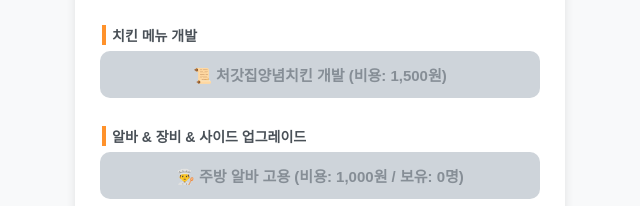
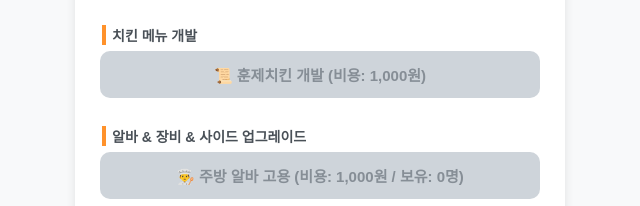
Before and after one commit to geonil0627-bot/IDLE-CHEOGAJIP, a plain HTML site: page index.html in a window 1280 px wide. Shown: the part 493-699 px from the top of the page, 320-960 px from the left. Drawn offline with Linux system fonts and the light colour scheme.

Commit message:
Update index.html

```diff
--- a/index.html
+++ b/index.html
@@ -50,9 +50,9 @@
     <div id="fever-banner" class="fever-banner">🔥 대형 유튜버 방문 버프! 전체 수익 5배 폭증 중! (<span id="fever-time">10</span>초)</div>
     <button id="fever-btn" class="btn btn-fever" onclick="activateFever()">🎥 유튜버 매장 방문 이벤트 발생! (클릭하여 버프 시작)</button>
 
-    <!-- 이미지 영역 (에러 처리 및 대체 이미지 호스팅 적용) -->
+    <!-- 이미지 영역 -->
     <div class="chicken-container">
-        <img id="chicken-img" class="chicken-display" src="https://images.unsplash.com/photo-1626082927389-6cd097cdc6ec?w=600&q=80" alt="치킨 이미지" onerror="this.src='https://images.unsplash.com/photo-1562967914-608f82629710?w=600&q=80'">
+        <img id="chicken-img" class="chicken-display" src="images/fride.jpg" alt="치킨 이미지" onerror="this.src='https://images.unsplash.com/photo-1626082927389-6cd097cdc6ec?w=600&q=80'">
         <div id="menu-title-overlay" class="menu-title-overlay">후라이드치킨</div>
     </div>
 
@@ -74,25 +74,24 @@
 </div>
 
 <script>
-    // 외부 브라우저에서 차단되지 않는 고화질 치킨 이미지 URL 세트
+    // 전달받은 파일명 매핑 (테크 트리 난이도순 정렬)
     const chickenMenuData = [
-        { name: "후라이드치킨", img: "https://images.unsplash.com/photo-1626082927389-6cd097cdc6ec?w=600&q=80", power: 100, cost: 0 },
-        { name: "처갓집양념치킨", img: "https://images.unsplash.com/photo-1569058242253-92a9c755a0ec?w=600&q=80", power: 250, cost: 1500 },
-        { name: "반반치킨", img: "https://images.unsplash.com/photo-1527477396000-e27163b481c2?w=600&q=80", power: 500, cost: 5000 },
-        { name: "매운양념치킨", img: "https://images.unsplash.com/photo-1608039829572-78524f79c4c7?w=600&q=80", power: 900, cost: 15000 },
-        { name: "와락치킨", img: "https://images.unsplash.com/photo-1562967916-eb82221dfb92?w=600&q=80", power: 1500, cost: 40000 },
-        { name: "슈프림양념치킨", img: "https://images.unsplash.com/photo-1569058242253-92a9c755a0ec?w=600&q=80", power: 2500, cost: 100000 },
-        { name: "핫슈프림양념치킨", img: "https://images.unsplash.com/photo-1608039829572-78524f79c4c7?w=600&q=80", power: 4000, cost: 250000 },
-        { name: "슈프림골드양념치킨", img: "https://images.unsplash.com/photo-1527477396000-e27163b481c2?w=600&q=80", power: 6500, cost: 600000 },
-        { name: "트러플슈프림양념치킨", img: "https://images.unsplash.com/photo-1626082927389-6cd097cdc6ec?w=600&q=80", power: 10000, cost: 1500000 },
-        { name: "블랙라벨양념치킨", img: "https://images.unsplash.com/photo-1562967916-eb82221dfb92?w=600&q=80", power: 16000, cost: 3500000 },
-        { name: "닭강정", img: "https://images.unsplash.com/photo-1569058242253-92a9c755a0ec?w=600&q=80", power: 25000, cost: 8000000 },
-        { name: "K마라양념치킨", img: "https://images.unsplash.com/photo-1608039829572-78524f79c4c7?w=600&q=80", power: 40000, cost: 18000000 },
-        { name: "미트칠리양념치킨", img: "https://images.unsplash.com/photo-1527477396000-e27163b481c2?w=600&q=80", power: 65000, cost: 40000000 },
-        { name: "꼬꼬뱅양념치킨", img: "https://images.unsplash.com/photo-1626082927389-6cd097cdc6ec?w=600&q=80", power: 100000, cost: 100000000 },
-        { name: "꼬꼬뱅슈프림양념치킨", img: "https://images.unsplash.com/photo-1569058242253-92a9c755a0ec?w=600&q=80", power: 160000, cost: 250000000 },
-        { name: "매운불양념치킨", img: "https://images.unsplash.com/photo-1608039829572-78524f79c4c7?w=600&q=80", power: 250000, cost: 600000000 },
-        { name: "허니올리고당야채양념치킨", img: "https://images.unsplash.com/photo-1562967916-eb82221dfb92?w=600&q=80", power: 400000, cost: 1500000000 }
+        { name: "후라이드치킨", img: "images/fride.jpg", power: 100, cost: 0 },
+        { name: "훈제치킨", img: "images/bbq.jpg", power: 200, cost: 1000 },
+        { name: "반반치킨", img: "images/half.jpg", power: 450, cost: 3500 },
+        { name: "허니올리고당야채양념치킨", img: "images/flavor.jpg", power: 800, cost: 10000 },
+        { name: "닭강정", img: "images/point.jpg", power: 1400, cost: 25000 },
+        { name: "와락간장치킨", img: "images/soy.jpg", power: 2300, cost: 60000 },
+        { name: "슈프림양념치킨", img: "images/suprem.jpg", power: 3800, cost: 150000 },
+        { name: "치즈슈프림양념치킨", img: "images/cheese.jpg", power: 6000, cost: 350000 },
+        { name: "핫슈프림양념치킨", img: "images/hot.jpg", power: 9500, cost: 800000 },
+        { name: "슈프림골드양념치킨", img: "images/gold.jpg", power: 15000, cost: 1800000 },
+        { name: "블랙라벨양념치킨", img: "images/black.jpg", power: 24000, cost: 4000000 },
+        { name: "매운불양념치킨", img: "images/spicy.jpg", power: 38000, cost: 9000000 },
+        { name: "100%청양산고추치킨", img: "images/spicy100.jpg", power: 60000, cost: 20000000 },
+        { name: "K마라양념치킨", img: "images/k.jpg", power: 95000, cost: 45000000 },
+        { name: "미트칠리양념치킨", img: "images/meat.jpg", power: 150000, cost: 100000000 },
+        { name: "세트치킨", img: "images/set.jpg", power: 250000, cost: 250000000 }
     ];
 
     const sideUpgradeData = [
@@ -130,7 +129,7 @@
     let feverMultiplier = 1;
 
     function loadGame() {
-        const savedData = localStorage.getItem("cheogajipTycoon_v6");
+        const savedData = localStorage.getItem("cheogajipTycoon_v7");
         if (savedData) {
             const data = JSON.parse(savedData);
             money = data.money || 0;
@@ -164,7 +163,7 @@
             money, menuLevel, sideLevel, partTimeCount,
             partTimeCost, storeCount, storeCost, lastSaveTime: Date.now()
         };
-        localStorage.setItem("cheogajipTycoon_v6", JSON.stringify(data));
+        localStorage.setItem("cheogajipTycoon_v7", JSON.stringify(data));
     }
 
     function getBaseCPS() {
@@ -304,7 +303,7 @@
 
     function resetGame() {
         if (confirm("정말로 모든 진행 상황을 초기화하시겠습니까?")) {
-            localStorage.removeItem("cheogajipTycoon_v6");
+            localStorage.removeItem("cheogajipTycoon_v7");
             location.reload();
         }
     }
```
